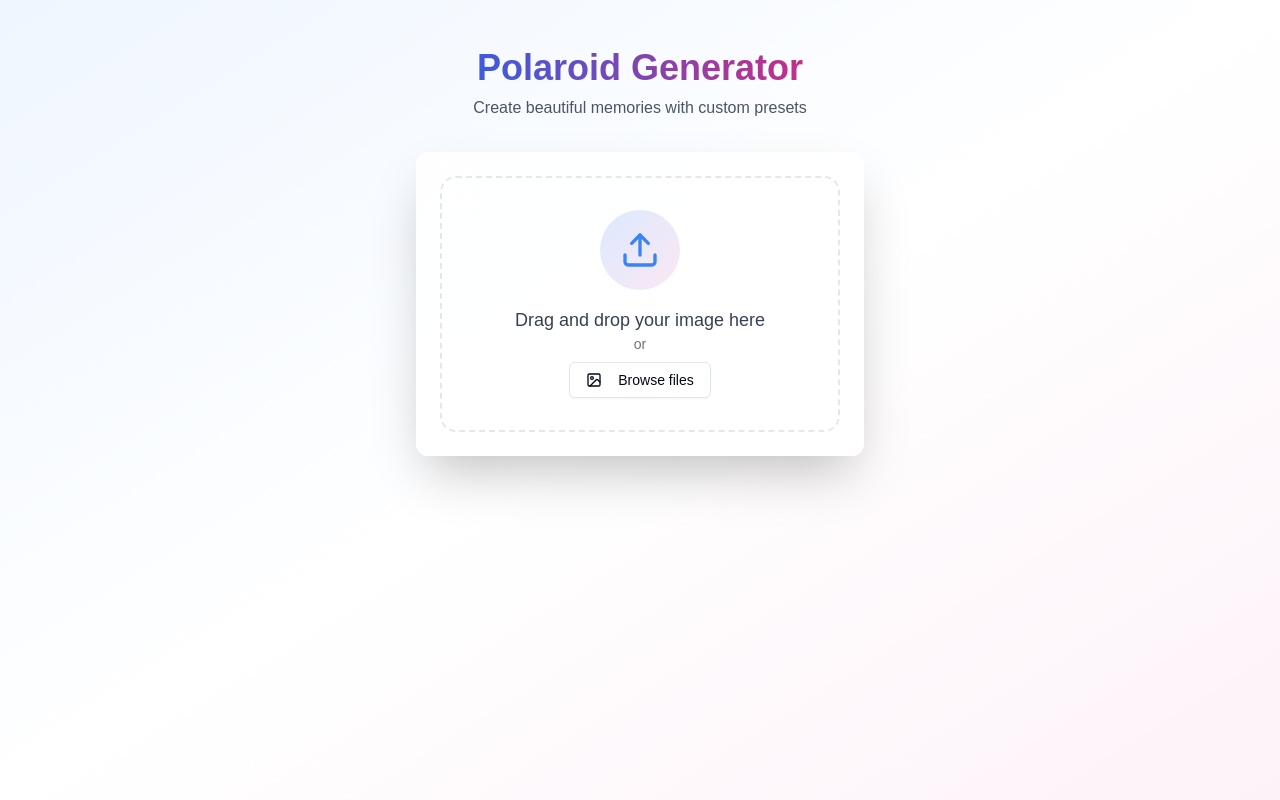
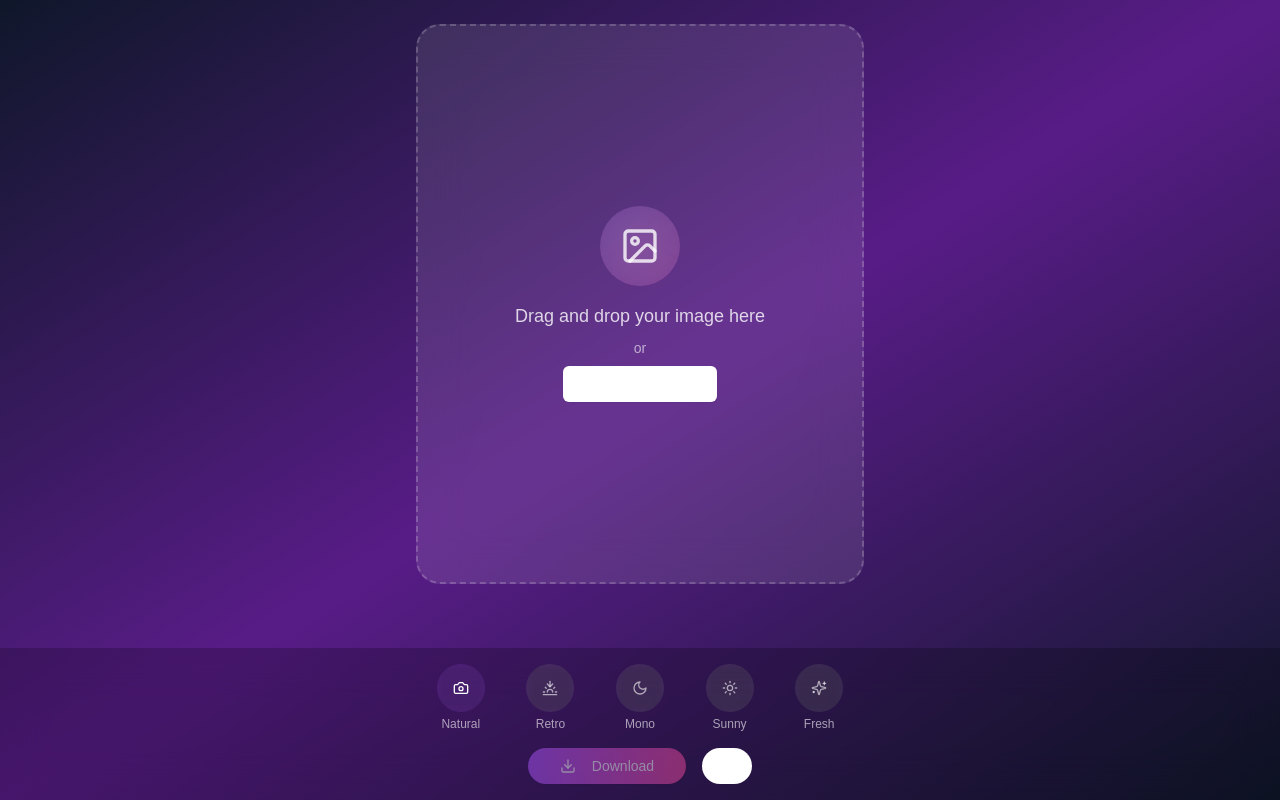
Before and after one commit to krishn404/polaroid, a Next.js app: page / in a window 1280 px wide. Built offline with nearby package versions, Linux system fonts and the light colour scheme.

Commit message:
UI Enhancements

```diff
--- /dev/null
+++ b/components/SharePolaroid.tsx
@@ -0,0 +1,81 @@
+'use client'
+
+import React from 'react'
+import html2canvas from 'html2canvas'
+import { Button } from "@/components/ui/button"
+import { Share2 } from 'lucide-react'
+
+interface SharePolaroidProps {
+  polaroidRef: React.RefObject<HTMLDivElement>
+  isLoading: boolean
+  setIsLoading: (loading: boolean) => void
+}
+
+const SharePolaroid: React.FC<SharePolaroidProps> = ({
+  polaroidRef,
+  isLoading,
+  setIsLoading
+}) => {
+  const shareImage = async () => {
+    if (!polaroidRef.current) return
+
+    setIsLoading(true)
+    try {
+      // Convert the polaroid div to canvas
+      const canvas = await html2canvas(polaroidRef.current, {
+        backgroundColor: null,
+        useCORS: true,
+        scale: window.devicePixelRatio
+      })
+
+      // Convert canvas to data URL first
+      const dataUrl = canvas.toDataURL('image/png')
+
+      // For mobile devices, try using the Web Share API
+      if (navigator.share) {
+        // Convert data URL to blob
+        const response = await fetch(dataUrl)
+        const blob = await response.blob()
+        const file = new File([blob], 'polaroid.png', { type: 'image/png' })
+
+        // Share data
+        const shareData = {
+          title: 'Check out my Polaroid!',
+          text: 'Hey check this polaroid made in polaroidpix.vercel.app',
+          files: [file],
+        }
+
+        // Check if Web Share API is supported
+        if (navigator.canShare && navigator.canShare(shareData)) {
+          await navigator.share(shareData)
+        } else {
+          // Fallback for browsers that don't support sharing files
+          const shareData = {
+            title: 'Check out my Polaroid!',
+            text: 'Hey check this polaroid made in polaroidpix.vercel.app',
+            url: 'https://polaroidpix.vercel.app',
+          }
+          await navigator.share(shareData)
+        }
+      }
+    } catch (error) {
+      console.error('Error sharing:', error)
+      // Handle error (you might want to show a toast notification here)
+    } finally {
+      setIsLoading(false)
+    }
+  }
+
+  return (
+    <Button
+      variant="outline"
+      className="border-white/20 text-white/80 hover:bg-white/10 rounded-full"
+      onClick={shareImage}
+      disabled={isLoading}
+    >
+      <Share2 className="w-4 h-4" />
+    </Button>
+  )
+}
+
+export default SharePolaroid
--- /dev/null
+++ b/components/color-grading.tsx
@@ -0,0 +1,104 @@
+'use client'
+
+import React, { useEffect, useRef } from 'react'
+
+interface ColorGradingProps {
+  image: string
+  preset: string
+  onProcessedImageChange: (processedImage: string) => void
+}
+
+const presets = {
+  original: { brightness: 1, contrast: 1, saturation: 1, hue: 0, noise: 0, glare: 0 },
+  vintage: { brightness: 1.1, contrast: 0.9, saturation: 1.2, hue: 15, noise: 0.1, glare: 0.3 },
+  blackAndWhite: { brightness: 1, contrast: 1.2, saturation: 0, hue: 0, noise: 0.05, glare: 0 },
+  warm: { brightness: 1.05, contrast: 1.05, saturation: 1.3, hue: 10, noise: 0, glare: 0 },
+  cool: { brightness: 1, contrast: 1.05, saturation: 0.9, hue: -10, noise: 0, glare: 0 },
+}
+
+export const ImageColorGrading: React.FC<ColorGradingProps> = ({ image, preset, onProcessedImageChange }) => {
+  const canvasRef = useRef<HTMLCanvasElement>(null)
+
+  useEffect(() => {
+    const canvas = canvasRef.current
+    if (!canvas) return
+
+    const ctx = canvas.getContext('2d')
+    if (!ctx) return
+
+    const img = new Image()
+    img.crossOrigin = 'anonymous'
+    img.src = image
+    img.onload = () => {
+      canvas.width = img.width
+      canvas.height = img.height
+      ctx.drawImage(img, 0, 0)
+
+      const imageData = ctx.getImageData(0, 0, canvas.width, canvas.height)
+      const data = imageData.data
+      const presetValues = presets[preset as keyof typeof presets]
+
+      for (let i = 0; i < data.length; i += 4) {
+        // Apply brightness
+        data[i] *= presetValues.brightness
+        data[i + 1] *= presetValues.brightness
+        data[i + 2] *= presetValues.brightness
+
+        // Apply contrast
+        for (let j = 0; j < 3; j++) {
+          data[i + j] = ((data[i + j] / 255 - 0.5) * presetValues.contrast + 0.5) * 255
+        }
+
+        // Apply saturation
+        const gray = 0.2989 * data[i] + 0.5870 * data[i + 1] + 0.1140 * data[i + 2]
+        data[i] = gray * (1 - presetValues.saturation) + data[i] * presetValues.saturation
+        data[i + 1] = gray * (1 - presetValues.saturation) + data[i + 1] * presetValues.saturation
+        data[i + 2] = gray * (1 - presetValues.saturation) + data[i + 2] * presetValues.saturation
+
+        // Apply hue rotation
+        const hueRotation = presetValues.hue * Math.PI / 180
+        const r = data[i], g = data[i + 1], b = data[i + 2]
+        data[i] = (0.299 + 0.701 * Math.cos(hueRotation) + 0.168 * Math.sin(hueRotation)) * r
+                + (0.587 - 0.587 * Math.cos(hueRotation) + 0.330 * Math.sin(hueRotation)) * g
+                + (0.114 - 0.114 * Math.cos(hueRotation) - 0.497 * Math.sin(hueRotation)) * b
+        data[i + 1] = (0.299 - 0.299 * Math.cos(hueRotation) - 0.328 * Math.sin(hueRotation)) * r
+                    + (0.587 + 0.413 * Math.cos(hueRotation) + 0.035 * Math.sin(hueRotation)) * g
+                    + (0.114 - 0.114 * Math.cos(hueRotation) + 0.292 * Math.sin(hueRotation)) * b
+        data[i + 2] = (0.299 - 0.3 * Math.cos(hueRotation) + 1.25 * Math.sin(hueRotation)) * r
+                    + (0.587 - 0.588 * Math.cos(hueRotation) - 1.05 * Math.sin(hueRotation)) * g
+                    + (0.114 + 0.886 * Math.cos(hueRotation) - 0.203 * Math.sin(hueRotation)) * b
+
+        // Apply noise
+        if (presetValues.noise > 0) {
+          const noise = (Math.random() - 0.5) * presetValues.noise * 255
+          data[i] += noise
+          data[i + 1] += noise
+          data[i + 2] += noise
+        }
+      }
+
+      ctx.putImageData(imageData, 0, 0)
+
+      // Apply glare effect
+      if (presetValues.glare > 0) {
+        const glareIntensity = presetValues.glare * 0.7
+        const glareSize = Math.min(canvas.width, canvas.height) * 0.4
+        const glareX = Math.random() * canvas.width
+        const glareY = Math.random() * canvas.height
+
+        const gradient = ctx.createRadialGradient(glareX, glareY, 0, glareX, glareY, glareSize)
+        gradient.addColorStop(0, `rgba(255, 255, 255, ${glareIntensity})`)
+        gradient.addColorStop(1, 'rgba(255, 255, 255, 0)')
+
+        ctx.globalCompositeOperation = 'screen'
+        ctx.fillStyle = gradient
+        ctx.fillRect(0, 0, canvas.width, canvas.height)
+        ctx.globalCompositeOperation = 'source-over'
+      }
+
+      onProcessedImageChange(canvas.toDataURL())
+    }
+  }, [image, preset, onProcessedImageChange])
+
+  return <canvas ref={canvasRef} style={{ display: 'none' }} />
+}
--- a/components/polaroid-generator.tsx
+++ b/components/polaroid-generator.tsx
@@ -1,36 +1,39 @@
 'use client'
 
-import { useState, useRef } from 'react'
+import { useState, useRef, useEffect } from 'react'
 import { Button } from "@/components/ui/button"
-import { Card, CardContent } from "@/components/ui/card"
 import { Input } from "@/components/ui/input"
-import { Label } from "@/components/ui/label"
-import { Select, SelectContent, SelectItem, SelectTrigger, SelectValue } from "@/components/ui/select"
-import { Upload, Download, X, ImageIcon } from 'lucide-react'
+import { Download, ImageIcon, X, Camera, Sunset, Moon, Sun, Sparkles } from 'lucide-react'
 import html2canvas from 'html2canvas'
 import { Indie_Flower } from 'next/font/google'
 import { cn } from '@/lib/utils'
+import { ImageColorGrading } from './color-grading'
 import Image from 'next/image'
+import SharePolaroid from '@/components/SharePolaroid'
 
 const indieFlower = Indie_Flower({ weight: '400', subsets: ['latin'] })
 
-// Simulated presets
 const presets = [
-  { name: 'Original', filter: '' },
-  { name: 'Vintage', filter: 'brightness(100%) contrast(90%) saturate(150%) sepia(35%) hue-rotate(15deg) grayscale(10%)' },
-  { name: 'B&W', filter: 'grayscale(100%) contrast(120%)' },
-  { name: 'Warm', filter: 'saturate(150%) brightness(105%) contrast(105%) hue-rotate(10deg)' },
-  { name: 'Cool', filter: 'saturate(90%) brightness(100%) contrast(105%) hue-rotate(-10deg)' },
+  { name: 'original', label: 'Natural', icon: Camera },
+  { name: 'vintage', label: 'Retro', icon: Sunset },
+  { name: 'blackAndWhite', label: 'Mono', icon: Moon },
+  { name: 'warm', label: 'Sunny', icon: Sun },
+  { name: 'cool', label: 'Fresh', icon: Sparkles },
 ]
 
 export default function PolaroidGenerator() {
   const [image, setImage] = useState<string | null>(null)
+  const [processedImage, setProcessedImage] = useState<string | null>(null)
   const [caption, setCaption] = useState('')
+  const [captionPosition, setCaptionPosition] = useState({ x: 50, y: 85 })
+  const [isDraggingCaption, setIsDraggingCaption] = useState(false)
   const [loading, setLoading] = useState(false)
   const [isDragging, setIsDragging] = useState(false)
   const [selectedPreset, setSelectedPreset] = useState(presets[0])
   const polaroidRef = useRef<HTMLDivElement>(null)
   const fileInputRef = useRef<HTMLInputElement>(null)
+  const captionRef = useRef<HTMLParagraphElement>(null)
+  const [isSharing, setIsSharing] = useState(false)
 
   const handleImageUpload = (e: React.ChangeEvent<HTMLInputElement>) => {
     const file = e.target.files?.[0]
@@ -68,7 +71,7 @@ export default function PolaroidGenerator() {
   }
 
   const downloadImage = async () => {
-    if (!polaroidRef.current || !image) return
+    if (!polaroidRef.current || !processedImage) return
 
     setLoading(true)
     try {
@@ -89,56 +92,84 @@ export default function PolaroidGenerator() {
 
   const clearImage = () => {
     setImage(null)
+    setProcessedImage(null)
     setCaption('')
+    setCaptionPosition({ x: 50, y: 85 })
     setSelectedPreset(presets[0])
   }
 
+  const handleMouseDown = (e: React.MouseEvent) => {
+    if (captionRef.current && captionRef.current.contains(e.target as Node)) {
+      setIsDraggingCaption(true)
+      e.stopPropagation()
+    }
+  }
+
+  const handleMouseMove = (e: React.MouseEvent) => {
+    if (isDraggingCaption && polaroidRef.current) {
+      const rect = polaroidRef.current.getBoundingClientRect()
+      const x = Math.max(0, Math.min(100, ((e.clientX - rect.left) / rect.width) * 100))
+      const y = Math.max(0, Math.min(100, ((e.clientY - rect.top) / rect.height) * 100))
+      setCaptionPosition({ x, y })
+    }
+  }
+
+  const handleMouseUp = () => {
+    setIsDraggingCaption(false)
+  }
+
+  useEffect(() => {
+    if (image) {
+      setProcessedImage(image)
+    }
+  }, [image])
+
+  useEffect(() => {
+    document.addEventListener('mouseup', handleMouseUp)
+    return () => {
+      document.removeEventListener('mouseup', handleMouseUp)
+    }
+  }, [])
+
   return (
-    <div className="min-h-screen bg-gradient-to-br from-blue-50 via-white to-pink-50 py-12 px-4 sm:px-6 lg:px-8">
-      <div className="max-w-md mx-auto space-y-8">
-        <div className="text-center space-y-2">
-          <h1 className="text-4xl font-bold bg-gradient-to-r from-blue-600 to-pink-600 bg-clip-text text-transparent">
-            Polaroid Generator
-          </h1>
-          <p className="text-gray-600">
-            Create beautiful memories with custom presets
-          </p>
-        </div>
-
-        <Card className="overflow-hidden backdrop-blur-xl bg-white/80 border-0 shadow-2xl">
-          <CardContent className="p-6 space-y-6">
+    <div className="min-h-screen bg-gradient-to-br from-slate-900 via-purple-900 to-slate-900">
+      <div className="h-screen flex flex-col">
+        {/* Main Content */}
+        <div className="flex-1 overflow-auto px-4 py-6">
+          <div className="max-w-md mx-auto">
+            {!image ? (
               <div
                 onDragOver={handleDragOver}
                 onDragLeave={handleDragLeave}
                 onDrop={handleDrop}
                 className={cn(
-                "transition-all duration-300 ease-in-out",
-                "border-2 border-dashed rounded-2xl p-8",
-                isDragging ? "border-blue-400 bg-blue-50" : "border-gray-200 hover:border-gray-300",
-                image && "border-none p-0"
+                  "h-[70vh] transition-all duration-300 ease-in-out",
+                  "border-2 border-dashed rounded-3xl",
+                  "flex items-center justify-center",
+                  "backdrop-blur-xl bg-white/10",
+                  isDragging ? "border-purple-400 bg-purple-500/20" : "border-white/20 hover:border-white/40"
                 )}
               >
-              {!image ? (
-                <div className="text-center space-y-4">
+                <div className="text-center space-y-4 p-6">
                   <div className="flex justify-center">
-                    <div className="w-20 h-20 rounded-full bg-gradient-to-br from-blue-100 to-pink-100 flex items-center justify-center">
-                      <Upload className="h-10 w-10 text-blue-500" />
+                    <div className="w-20 h-20 rounded-full bg-gradient-to-br from-purple-400/20 to-pink-400/20 backdrop-blur-xl flex items-center justify-center">
+                      <ImageIcon className="h-10 w-10 text-white/80" />
                     </div>
                   </div>
-                  <div>
-                    <p className="text-lg font-medium text-gray-700">
+                  <div className="space-y-2">
+                    <p className="text-lg font-medium text-white/80">
                       Drag and drop your image here
                     </p>
-                    <p className="text-sm text-gray-500">
+                    <p className="text-sm text-white/60">
                       or
                     </p>
                     <Button
                       variant="outline"
                       onClick={() => fileInputRef.current?.click()}
-                      className="mt-2"
+                      className="mt-2 border-white/20 text-white/80 hover:bg-white/10"
                     >
                       <ImageIcon className="w-4 h-4 mr-2" />
-                      Browse files
+                      Choose Photo
                     </Button>
                     <Input
                       ref={fileInputRef}
@@ -149,95 +180,137 @@ export default function PolaroidGenerator() {
                     />
                   </div>
                 </div>
+              </div>
             ) : (
-                <div className="space-y-4">
               <div className="relative">
                 <Button
                   variant="outline"
                   size="icon"
-                      className="absolute -right-2 -top-2 rounded-full z-10 bg-white shadow-md hover:bg-gray-100 transition-colors"
+                  className="absolute -right-2 -top-2 rounded-full z-10 bg-black/40 border-white/20 text-white/80 hover:bg-black/60"
                   onClick={clearImage}
                 >
                   <X className="h-4 w-4" />
                 </Button>
                 <div
                   ref={polaroidRef}
-                      className="relative bg-white p-4 shadow-xl rounded-sm transform transition-all duration-300 hover:scale-[1.02] hover:shadow-2xl"
+                  className="relative bg-white rounded-2xl transform transition-all duration-300 hover:scale-[1.02]"
+                  style={{
+                    boxShadow: '0 8px 32px rgba(0, 0, 0, 0.2)',
+                  }}
+                  onMouseDown={handleMouseDown}
+                  onMouseMove={handleMouseMove}
                 >
-                      <div className="aspect-square relative overflow-hidden rounded-sm">
+                  <div className="p-3">
+                    <div
+                      className="aspect-[4/5] relative overflow-hidden rounded-xl"
+                    >
+                      {image && (
+                        <ImageColorGrading
+                          image={image}
+                          preset={selectedPreset.name}
+                          onProcessedImageChange={setProcessedImage}
+                        />
+                      )}
+                      {processedImage && (
                         <Image
-                          src={image}
-                          alt="Uploaded image"
+                          src={processedImage}
+                          alt="Processed image"
                           layout="fill"
                           objectFit="cover"
-                          style={{ filter: selectedPreset.filter }}
                         />
+                      )}
                     </div>
-                      <div className="h-16 flex items-center justify-center">
+                    <div className="h-16 flex items-center justify-center mt-2 relative">
                       {caption && (
-                          <p className={`text-center text-xl text-gray-800 mt-2 leading-tight ${indieFlower.className}`}>
+                        <p
+                          ref={captionRef}
+                          className={`absolute text-center text-xl text-gray-800 leading-tight cursor-move ${indieFlower.className}`}
+                          style={{
+                            left: `${captionPosition.x}%`,
+                            top: `${captionPosition.y}%`,
+                            transform: 'translate(-50%, -50%) rotate(-2deg)',
+                            textShadow: '1px 1px 1px rgba(0, 0, 0, 0.1)',
+                          }}
+                        >
                           {caption}
                         </p>
                       )}
                     </div>
                   </div>
                 </div>
+
+                {/* Caption Input */}
+                <div className="mt-6 space-y-4">
+                  <div className="relative">
+                    <Input
+                      type="text"
+                      value={caption}
+                      onChange={(e) => setCaption(e.target.value)}
+                      placeholder="Add a caption..."
+                      maxLength={50}
+                      className="bg-white/10 border-white/20 text-white placeholder:text-white/40 rounded-xl backdrop-blur-xl"
+                    />
+                  </div>
+                </div>
               </div>
             )}
           </div>
-
-            {image && (
-              <div className="space-y-4">
-                <div className="space-y-2">
-                  <Label htmlFor="caption" className="text-gray-700">Add a caption</Label>
-                  <Input
-                    id="caption"
-                    type="text"
-                    value={caption}
-                    onChange={(e) => setCaption(e.target.value)}
-                    placeholder="Write something memorable..."
-                    maxLength={50}
-                    className="backdrop-blur-sm bg-white/50 border-gray-200/50 focus:border-blue-300 transition-all duration-200"
-                  />
         </div>
 
-                <div className="space-y-2">
-                  <Label htmlFor="preset" className="text-gray-700">Choose a preset</Label>
-                  <Select
-                    value={selectedPreset.name}
-                    onValueChange={(value) => setSelectedPreset(presets.find(p => p.name === value) || presets[0])}
+        {/* Bottom Navigation */}
+        <div className="px-6 py-4 bg-black/20 backdrop-blur-xl">
+          <div className="max-w-md mx-auto">
+            <div className="flex items-center justify-around">
+              {presets.map((preset) => (
+                <div
+                  key={preset.name}
+                  className={cn(
+                    "flex flex-col items-center gap-1",
+                    "transition-all duration-200"
+                  )}
+                  onClick={() => setSelectedPreset(preset)}
                 >
-                    <SelectTrigger className="w-full">
-                      <SelectValue placeholder="Select a preset" />
-                    </SelectTrigger>
-                    <SelectContent>
-                      {presets.map((preset) => (
-                        <SelectItem key={preset.name} value={preset.name}>
-                          {preset.name}
-                        </SelectItem>
+                  <Button
+                    variant="ghost"
+                    size="icon"
+                    className={cn(
+                      "rounded-full w-12 h-12 backdrop-blur-sm",
+                      selectedPreset.name === preset.name
+                        ? "bg-purple-500/20 text-white"
+                        : "bg-white/10 text-white/60 hover:bg-white/20"
+                    )}
+                  >
+                    <preset.icon className="w-5 h-5" />
+                  </Button>
+                  <span className="text-xs text-white/60">
+                    {preset.label}
+                  </span>
+                </div>
               ))}
-                    </SelectContent>
-                  </Select>
             </div>
-
+            <div className="mt-4 flex justify-center gap-4">
               <Button
                 onClick={downloadImage}
-                  className="w-full bg-gradient-to-r from-blue-500 to-pink-500 hover:from-blue-600 hover:to-pink-600 text-white transition-all duration-300"
-                  disabled={loading}
+                disabled={!image || loading}
+                className="bg-gradient-to-r from-purple-500 to-pink-500 text-white rounded-full px-8"
               >
                 {loading ? (
-                    'Generating...'
+                  'Processing...'
                 ) : (
                   <>
                     <Download className="w-4 h-4 mr-2" />
-                      Download Polaroid
+                    Download
                   </>
                 )}
               </Button>
+              <SharePolaroid
+                polaroidRef={polaroidRef}
+                isLoading={isSharing}
+                setIsLoading={setIsSharing}
+              />
             </div>
-            )}
-          </CardContent>
-        </Card>
+          </div>
+        </div>
       </div>
     </div>
   )
```
Also changed, not shown: lib/shareImage.ts (added). Lines whose indentation alone changed are shown as unchanged.
